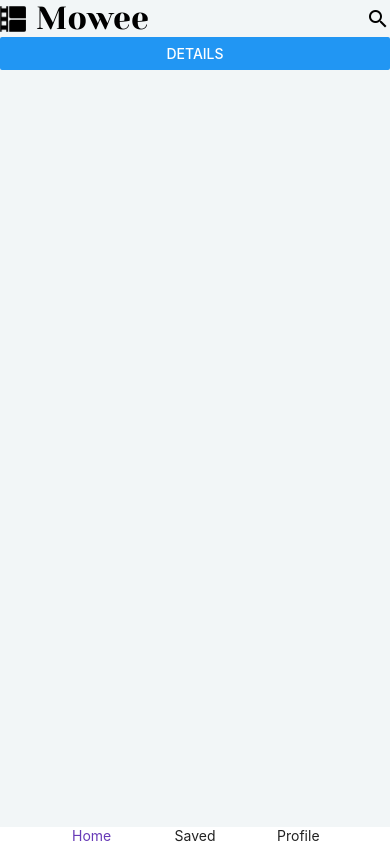
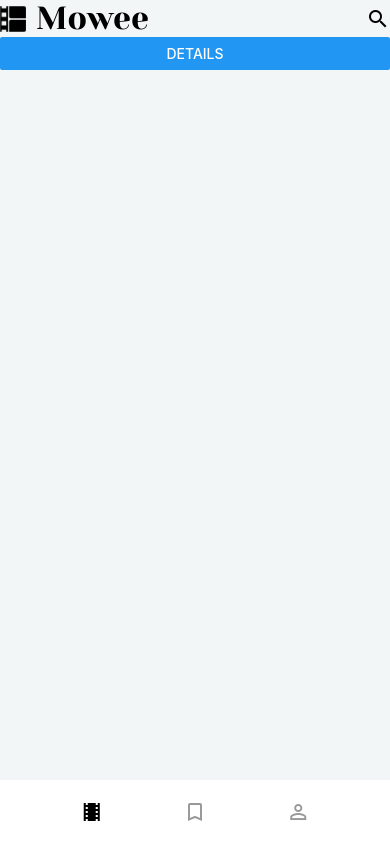
Before and after one commit to Denlich/mowee, a React Native app in the folder client/: screen / in a window 390 px wide. Built offline with nearby package versions, Linux system fonts and the light colour scheme.

Commit message:
Created layout's footer

```diff
--- a/client/src/components/TabBar/index.tsx
+++ b/client/src/components/TabBar/index.tsx
@@ -10,11 +10,23 @@ import {
   TabNavigationState,
 } from "@react-navigation/native";
 
+import Icon from "react-native-vector-icons/MaterialIcons";
+
 interface Props {
   state: TabNavigationState<ParamListBase>;
   descriptors: BottomTabDescriptorMap;
   navigation: NavigationHelpers<ParamListBase, BottomTabNavigationEventMap>;
 }
+
+interface Icons {
+  [key: string]: string;
+}
+
+const icons: Icons = {
+  Home: "local-movies",
+  Saved: "bookmark-outline",
+  Profile: "person-outline",
+};
 
 const index = ({ state, descriptors, navigation }: Props) => {
   return (
@@ -27,12 +39,6 @@ const index = ({ state, descriptors, navigation }: Props) => {
     >
       {state.routes.map((route, index) => {
         const { options } = descriptors[route.key];
-        const label =
-          options.tabBarLabel !== undefined
-            ? options.tabBarLabel
-            : options.title !== undefined
-            ? options.title
-            : route.name;
 
         const isFocused = state.index === index;
 
@@ -63,12 +69,14 @@ const index = ({ state, descriptors, navigation }: Props) => {
             testID={options.tabBarTestID}
             onPress={onPress}
             onLongPress={onLongPress}
-            style={{ flex: 1, alignItems: "center" }}
+            style={{ flex: 1, alignItems: "center", paddingVertical: 20 }}
             key={index}
           >
-            <Text style={{ color: isFocused ? "#673ab7" : "#222" }}>
-              {label}
-            </Text>
+            <Icon
+              name={icons[route.name]}
+              size={24}
+              color={isFocused ? "#000" : "#999999"}
+            />
           </TouchableOpacity>
         );
       })}
```
